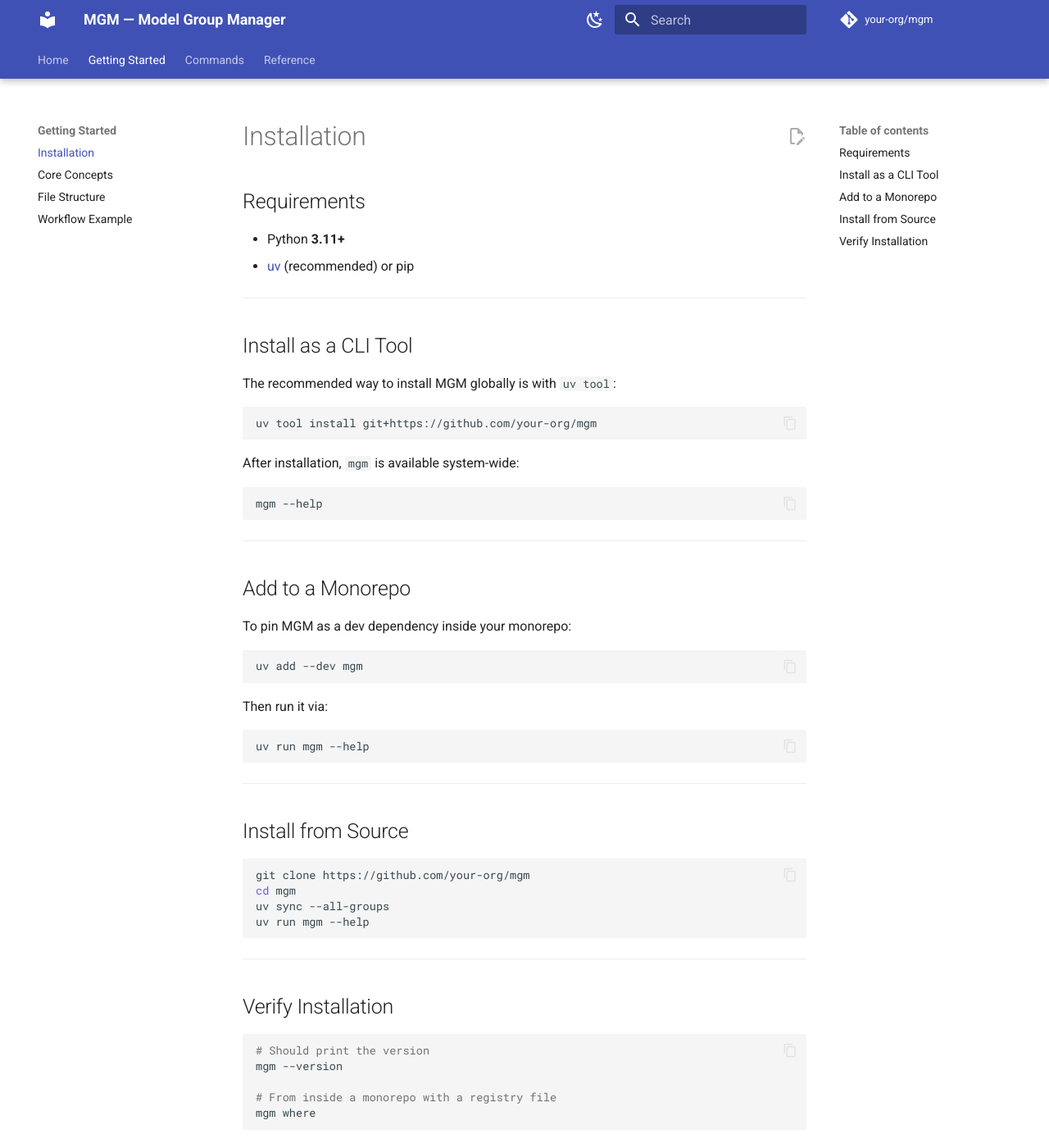
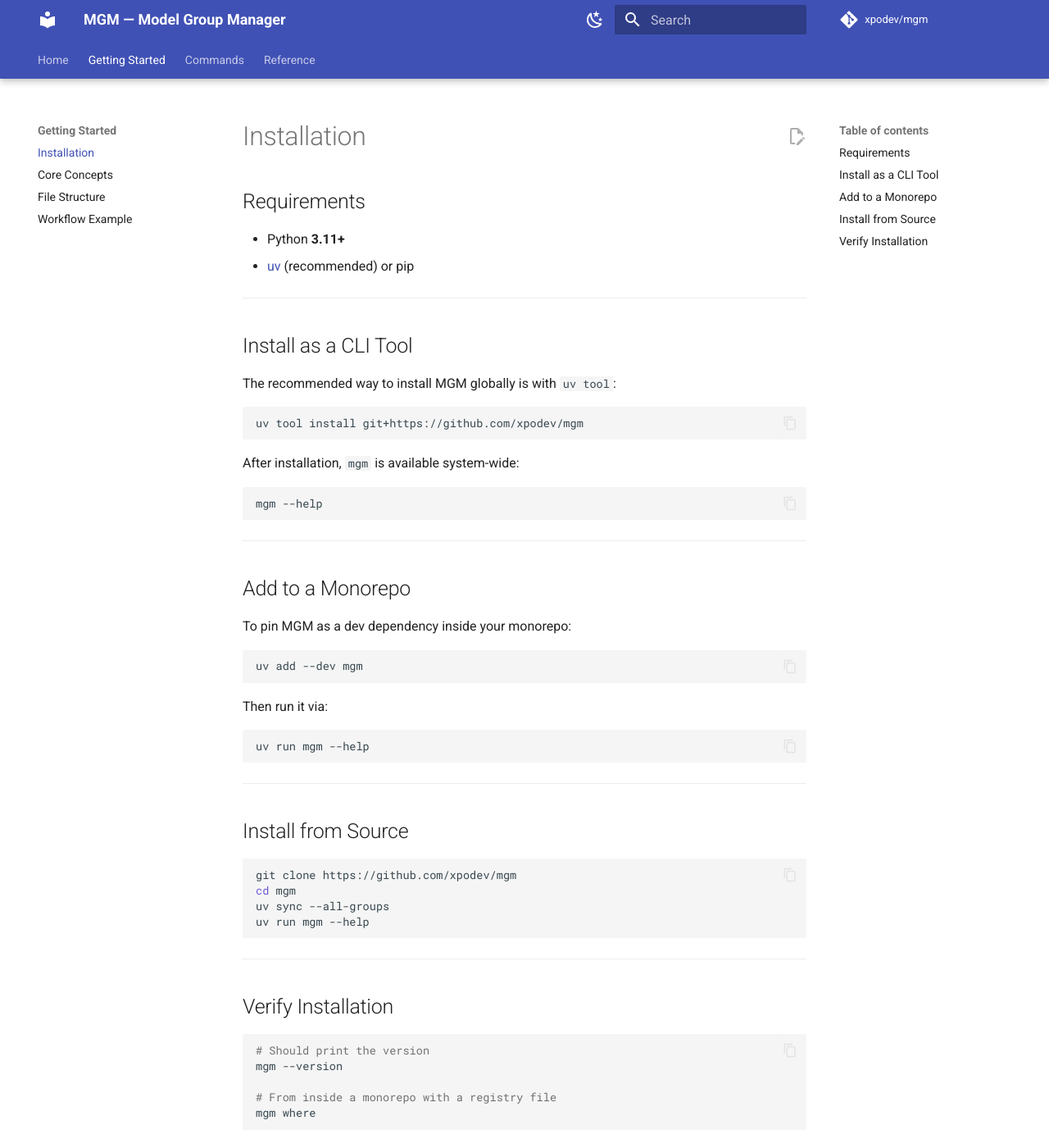
Before and after one commit to xpodev/mver, an MkDocs documentation site: the page built from docs/installation.md, in a window 1280 px wide and 1400 px high. Shown: the whole window at 82% size. Built offline with MkDocs 1.6.1 and Material for MkDocs 9.7.7, drawn with Linux system fonts in a browser that asks for light colours; comment, search, counter and statistics services are not loaded.

Commit message:
Update repository URLs in documentation to reflect correct organization

````diff
--- a/docs/installation.md
+++ b/docs/installation.md
@@ -12,7 +12,7 @@
 The recommended way to install MGM globally is with `uv tool`:
 
 ```bash
-uv tool install git+https://github.com/your-org/mgm
+uv tool install git+https://github.com/xpodev/mgm
 ```
 
 After installation, `mgm` is available system-wide:
@@ -42,7 +42,7 @@
 ## Install from Source
 
 ```bash
-git clone https://github.com/your-org/mgm
+git clone https://github.com/xpodev/mgm
 cd mgm
 uv sync --all-groups
 uv run mgm --help
--- a/mkdocs.yml
+++ b/mkdocs.yml
@@ -1,8 +1,8 @@
 site_name: MGM — Model Group Manager
 site_description: CLI lock-file registry for ML model versions in a monorepo
-site_url: https://your-org.github.io/mgm
-repo_url: https://github.com/your-org/mgm
-repo_name: your-org/mgm
+site_url: https://xpodev.github.io/mgm
+repo_url: https://github.com/xpodev/mgm
+repo_name: xpodev/mgm
 edit_uri: edit/main/docs/
 
 theme:
@@ -87,4 +87,4 @@
 extra:
   social:
     - icon: fontawesome/brands/github
-      link: https://github.com/your-org/mgm
+      link: https://github.com/xpodev/mgm
````
Also changed, not shown: README.md (+1 -1 lines).
